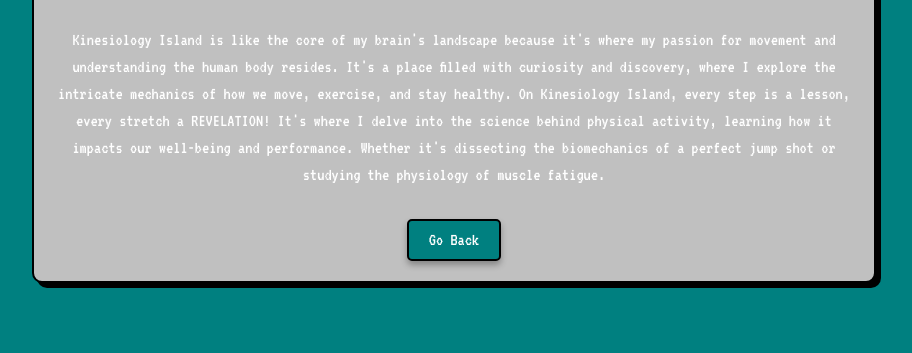
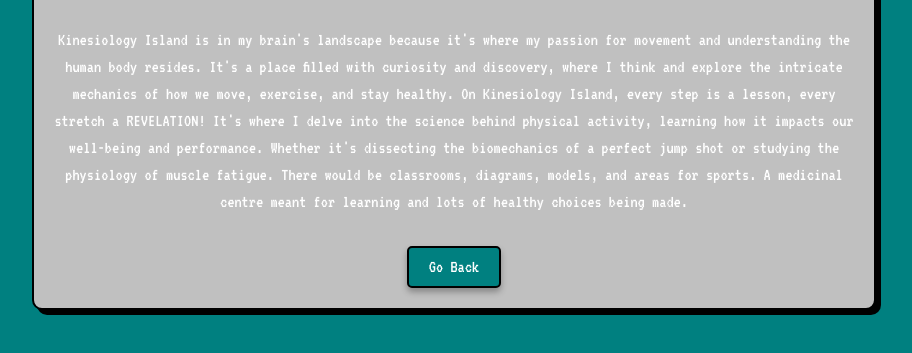
Before and after one commit to orcafish/inside-out-islands, a plain HTML site: page kinesio.html in a window 1280 px wide. Shown: the part 135-488 px from the top of the page, without its empty margins (186-1098 px from the left). Drawn offline with Linux system fonts and the light colour scheme.

Commit message:
Update kinesio.html
I edieted the text on the wbesite

```diff
--- a/kinesio.html
+++ b/kinesio.html
@@ -56,7 +56,7 @@
 <body>
     <div class="container">
         <h1>Kinesio Island</h1>
-        <p>Kinesiology Island is like the core of my brain's landscape because it's where my passion for movement and understanding the human body resides. It's a place filled with curiosity and discovery, where I explore the intricate mechanics of how we move, exercise, and stay healthy. On Kinesiology Island, every step is a lesson, every stretch a REVELATION! It's where I delve into the science behind physical activity, learning how it impacts our well-being and performance. Whether it's dissecting the biomechanics of a perfect jump shot or studying the physiology of muscle fatigue.</p>
+        <p>Kinesiology Island is in my brain's landscape because it's where my passion for movement and understanding the human body resides. It's a place filled with curiosity and discovery, where I think and explore the intricate mechanics of how we move, exercise, and stay healthy. On Kinesiology Island, every step is a lesson, every stretch a REVELATION! It's where I delve into the science behind physical activity, learning how it impacts our well-being and performance. Whether it's dissecting the biomechanics of a perfect jump shot or studying the physiology of muscle fatigue. There would be classrooms, diagrams, models, and areas for sports. A medicinal centre meant for learning and lots of healthy choices being made.</p>
         <a href="index.html" class="back-button">Go Back</a>
     </div>
 </body>
```
